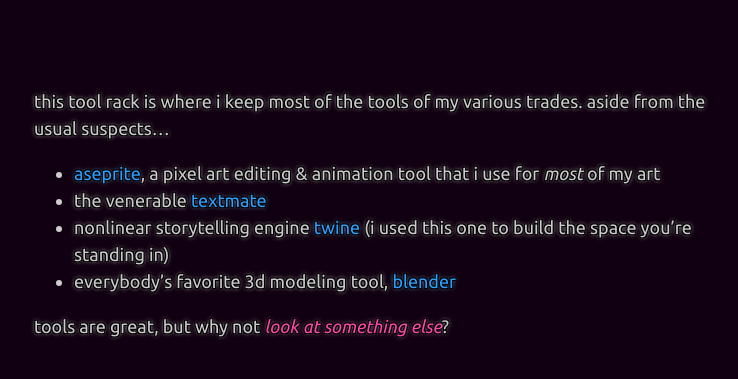
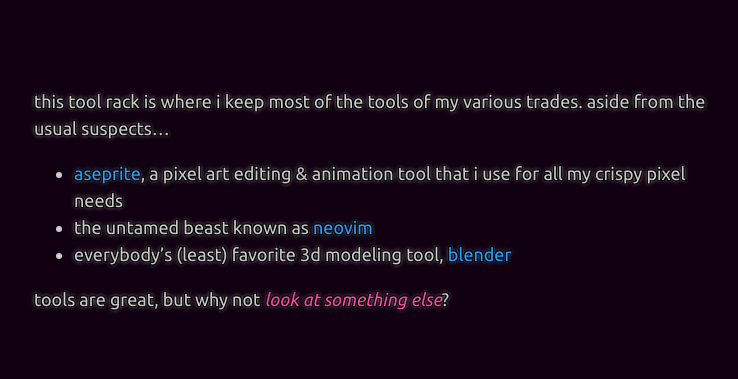
Before and after one commit to erisdev/erisdev.github.io, a Jekyll site: the page built from look/tool-rack.md, in a window 1280 px wide. Shown: the top 379 px of the page, without its empty margins (256-994 px from the left). Built offline with Jekyll 4.4.1, drawn with Linux system fonts in a browser that asks for light colours; our own code applies the rules of GitHub Pages for plain Markdown files.

Commit message:
more flavor more link

```diff
--- a/look/tool-rack.md
+++ b/look/tool-rack.md
@@ -2,11 +2,9 @@
 ---
 this tool rack is where i keep most of the tools of my various trades. aside from the usual suspects...
 
-* [aseprite](https://aseprite.org/), a pixel art editing & animation tool that i use for _most_ of my art
-* the venerable [textmate](https://macromates.com)
-* nonlinear storytelling engine [twine](https://twinery.org/) (i used this
-	one to build the space you're standing in)
-* everybody's favorite 3d modeling tool, [blender](https://blender.org/)
+* [aseprite](https://aseprite.org/), a pixel art editing & animation tool that i use for all my crispy pixel needs
+* the untamed beast known as [neovim](https://neovim.io/)
+* everybody's (least) favorite 3d modeling tool, [blender](https://blender.org/)
 
 tools are great, but why not [look at something else][workshop]?
 
```
Also changed, not shown: look/riley.md (+2 -2 lines).
